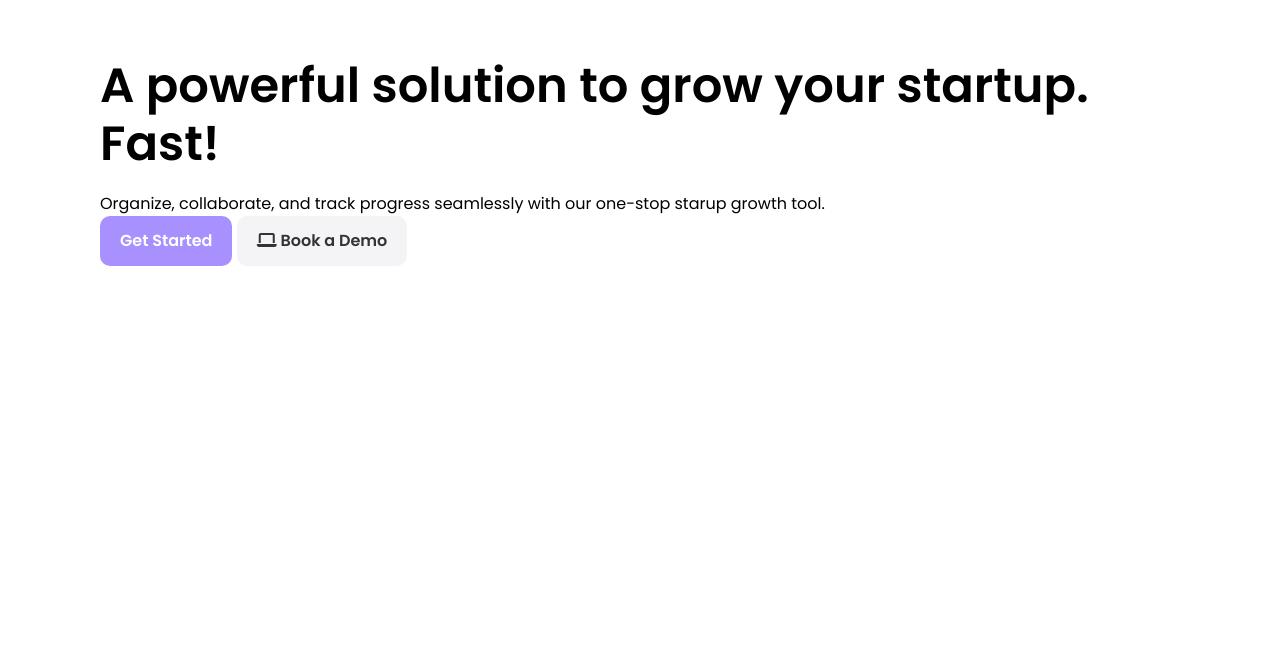
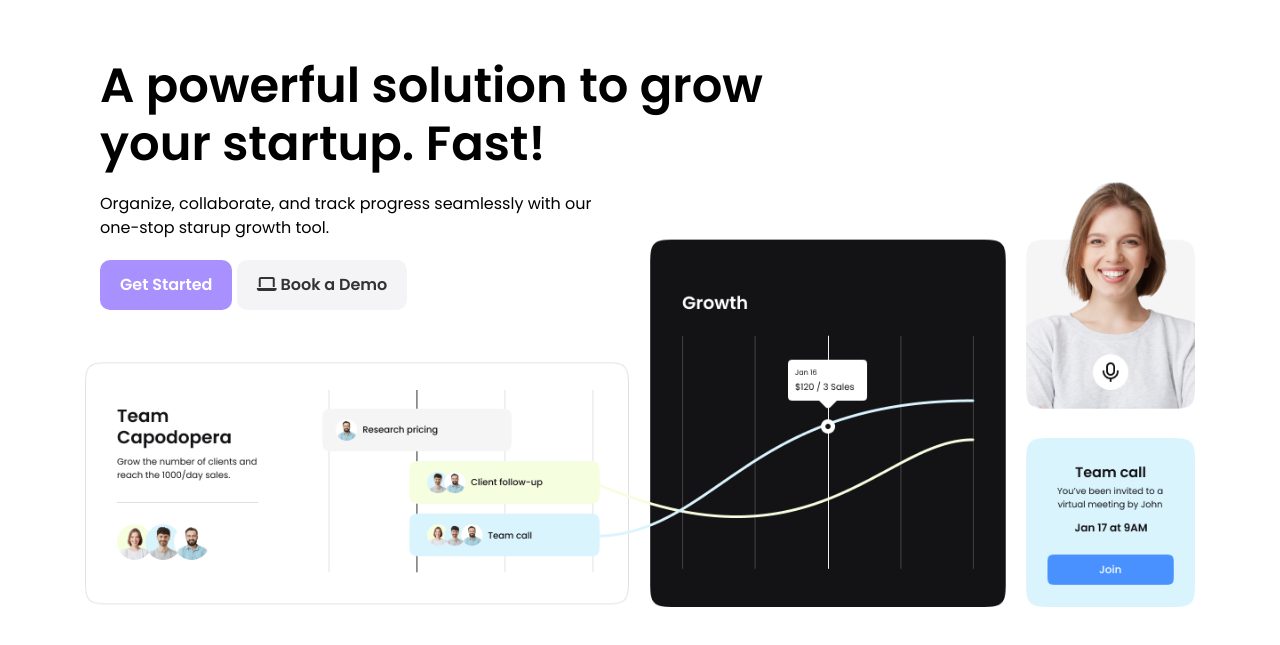
Before and after one commit to sananafarii/Website-from-scratch, a plain HTML site: page index.html in a window 1280 px wide. Shown: the part 67-712 px from the top of the page. Drawn offline with Linux system fonts and the light colour scheme.

Commit message:
Initial commit

```diff
--- a/CSS/style.css
+++ b/CSS/style.css
@@ -69,6 +69,28 @@ img {
  margin-left: 10px;
 }
 
+/*Hero */
+.hero{
+    margin-bottom: 50px;
+}
+
+
+.hero .container{
+    background: url('../images/hero-bg.png') no-repeat;
+    background-size: contain;
+    background-position: center bottom;
+    height: 550px;
+}
+
+
+.hero .hero-content{
+    width: 70%;
+}
+
+.hero .hero-text{
+    width: 70%;
+    margin-bottom: 20px;
+}
 
 /*Utility classes*/
 .container {
```
